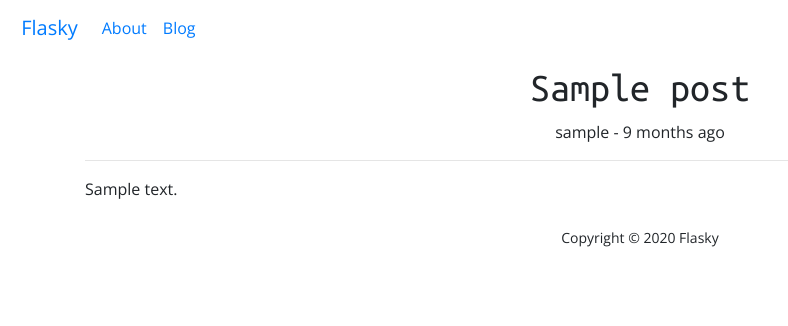
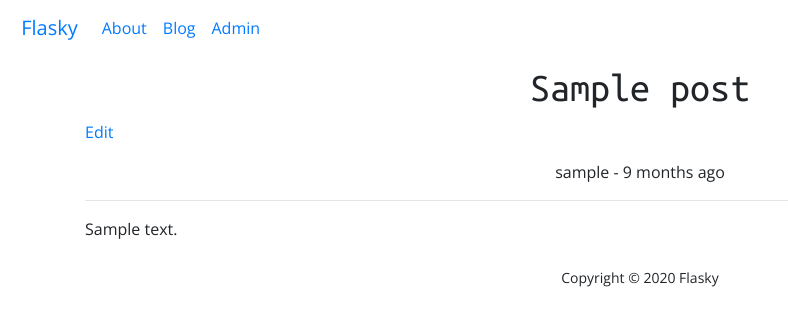
Before and after one commit to alligalli/Flaskp, a Flask app: a page that uses templates/base.html in a window 1280 px wide. Shown: the top 326 px of the page, without its empty margins (0-788 px from the left). Run offline with Flask 2, Linux system fonts and the light colour scheme; a user stored in the database is signed in; tables that the repository leaves empty hold one stand-in row (values such as "Sample post"); some libraries are stand-ins or nearby versions.

Commit message:
added quick edit links for admin

```diff
--- a/app.py
+++ b/app.py
@@ -17,6 +17,7 @@ from flask_sslify import SSLify
 from flask_admin import Admin, AdminIndexView
 # from flask_admin.contrib import rediscli
 from flask_admin.contrib.sqla import ModelView
+from flask_admin.menu import MenuLink
 from flask_ckeditor import CKEditor, CKEditorField, upload_fail, upload_success
 from flask_migrate import Migrate
 from flask_login import LoginManager, UserMixin, current_user, login_user, logout_user, login_required
@@ -107,6 +108,8 @@ class PostView(ModelView):
     form_overrides = dict(body=CKEditorField)
     create_template = 'edit_page.html'
     edit_template = 'edit_page.html'
+    can_export = True
+    column_default_sort = ('timestamp', True)
 
     def on_model_change(self, form, model, is_created):
         if is_created and not model.slug:
@@ -135,7 +138,10 @@ class LoginForm(FlaskForm):
 admin = Admin(app, name='Flasky ADM', template_mode='bootstrap4', index_view=CustomAdminIndexView())
 admin.add_view(CustomModelView(User, db.session))
 admin.add_view(CustomModelView(Role, db.session))
-admin.add_view(PostView(Post, db.session))
+admin.add_view(PostView(Post, db.session, name="Post", endpoint="post"))
+admin.add_link(MenuLink(name='Home', url='/', category='Live Site'))
+admin.add_link(MenuLink(name='About', url='/about', category='Live Site'))
+admin.add_link(MenuLink(name='Blog', url='/blog', category='Live Site'))
 # admin.add_view(rediscli.RedisCli(Redis()))
 
 @app.route('/')
@@ -149,15 +155,16 @@ def about():
 @app.route('/blog')
 def blog():
     page = request.args.get('page', 1, type=int)
-    pagination = Post.query.order_by(Post.timestamp.desc()).paginate(page, per_page=3)
+    pagination = Post.query.order_by(Post.timestamp.desc()).paginate(page, per_page=5)
     posts = pagination.items
     return render_template('blog.html', posts=posts, pagination=pagination)
 
 @app.route('/blog/<slug>')
 def post(slug):
     post = Post.query.filter_by(slug=slug).first()
+    post_edit_url = url_for('post.edit_view', id=post.id)
     if post:
-        return render_template("post.html", post=post)
+        return render_template("post.html", post=post, post_edit_url=post_edit_url)
 
 @app.route('/login', methods=['GET', 'POST'])
 def login():
--- a/templates/base.html
+++ b/templates/base.html
@@ -33,6 +33,9 @@
                 <div class="navbar-nav">
                     {{ render_nav_item('about', 'About') }}
                     {{ render_nav_item('blog', 'Blog') }}
+                    {% if current_user.is_authenticated %}
+                        {{ render_nav_item('admin.index', 'Admin') }}
+                    {% endif %}
                 </div>
             </div>
         </nav>
--- a/templates/edit_page.html
+++ b/templates/edit_page.html
@@ -3,5 +3,5 @@
 {% block tail %}
     {{ super() }}
     {{ ckeditor.load(custom_url=url_for('static', filename='ckeditor/ckeditor.js')) }}
-    {{ ckeditor.config(name='body', custom_config="embed_provider: '//iframe.ly/api/oembed?url={url}&callback={callback}&api_key=IFRAMELY_API_KEY'") }}
+    {{ ckeditor.config(name='body', custom_config="embed_provider: '//iframe.ly/api/oembed?url={url}&callback={callback}&api_key={{ IFRAMELY_API_KEY }}'") }}
 {% endblock %}
--- a/templates/index.html
+++ b/templates/index.html
@@ -8,7 +8,6 @@
     <p>Lorem ipsum dolor sit amet, consectetur adipiscing elit. Aliquam id dui rhoncus, vulputate ipsum eu, condimentum ipsum. Proin ultricies turpis vitae dui pulvinar porta. Nulla euismod molestie sagittis. Morbi vel convallis sapien, quis maximus leo. Sed vel neque commodo, facilisis tellus id, tincidunt nulla. Donec id enim vel erat luctus mattis. Morbi velit eros, imperdiet nec mattis sit amet, finibus sit amet sapien. Phasellus malesuada, nunc sit amet lacinia cursus, mauris tellus aliquam mi, eget iaculis est lorem eget lectus. Phasellus ut sem blandit metus pharetra imperdiet id et turpis. Aliquam ornare scelerisque elit eu aliquam. Integer luctus elementum volutpat. Phasellus pulvinar lobortis mi ut sodales. Morbi pellentesque tincidunt enim, at finibus lacus auctor nec. Sed eget ultricies nibh.</p>
     <p>{{ moment(current_time).format('LLL') }}</p>
     <p>{{ moment(current_time).fromNow(refresh=True) }}</p>
-    <a href="{{ url_for('admin.index') }}">Click me to get to Admin!</a>
     {% if current_user.is_authenticated %}
         <p><a href="{{ url_for('logout') }}">Logout</a></p>
     {% else %}
--- a/templates/post.html
+++ b/templates/post.html
@@ -5,6 +5,9 @@
 {% block content %}
 <div class="container mt-2">
     <h1 class="text-center">{{ post.title }}</h1>
+    {% if current_user.is_authenticated %}
+        <p><a href="{{ post_edit_url }}">Edit</a></p>
+    {% endif %}
     <p class="text-center">{{ post.author.username }} - {{ moment(post.timestamp).fromNow() }}</p>
     <hr>
     {{ post.body|safe }}
```
